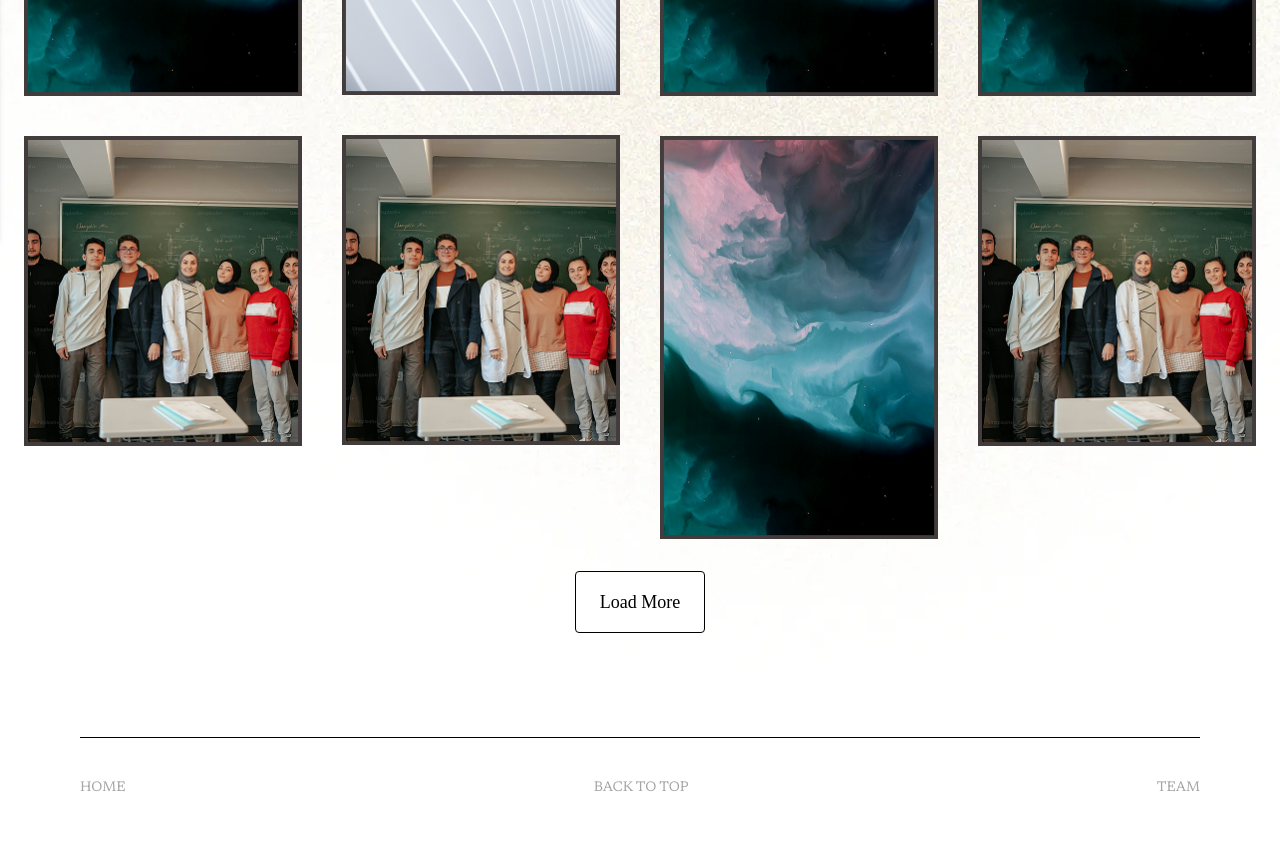
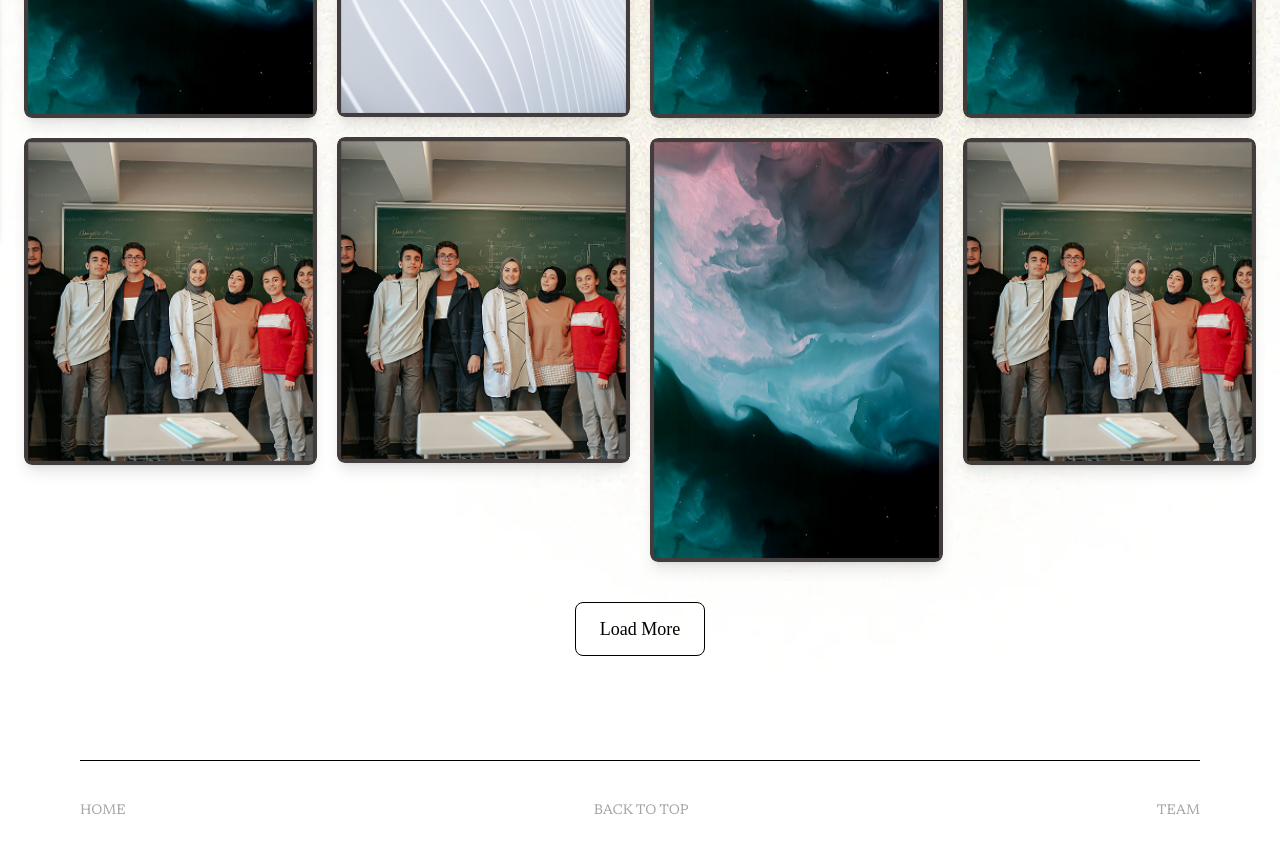
Before and after one commit to magcom-web/magcom, a React (Vite) app in the folder frontend/: page /event-gallery in a window 1280 px wide. Shown: the part 560-1404 px from the top of the page. Built offline with nearby package versions, Linux system fonts and the light colour scheme.

Commit message:
Updated event gallery

```diff
--- a/frontend/src/components/EventTile/Event.jsx
+++ b/frontend/src/components/EventTile/Event.jsx
@@ -1,18 +1,18 @@
 import React, { useState } from 'react';
 
-const images = [
-  './src/assets/event1.png',
-  './src/assets/event2.png',
-  './src/assets/event3.png',
-  './src/assets/event2.png',
-  './src/assets/event1.png',
-  './src/assets/event1.png',
-  './src/assets/event1.png',
-  './src/assets/event2.png',
-  './src/assets/event1.png',
-  './src/assets/event2.png',
-  './src/assets/event1.png',
-  './src/assets/event3.png',
+const events = [
+  { image: './src/assets/event1.png', description: 'Annual Fest - 2024' },
+  { image: './src/assets/event2.png', description: 'Tech Workshop: React & Node' },
+  { image: './src/assets/event3.png', description: 'Cultural Night with Performances' },
+  { image: './src/assets/event2.png', description: 'AI & ML Bootcamp' },
+  { image: './src/assets/event1.png', description: 'Photography Contest' },
+  { image: './src/assets/event1.png', description: 'Robotics Showcase' },
+  { image: './src/assets/event1.png', description: 'Eco Awareness Drive' },
+  { image: './src/assets/event2.png', description: 'Open Mic & Talent Show' },
+  { image: './src/assets/event1.png', description: 'Alumni Meet 2024' },
+  { image: './src/assets/event2.png', description: 'Startup Pitch Day' },
+  { image: './src/assets/event1.png', description: 'Blood Donation Camp' },
+  { image: './src/assets/event3.png', description: 'Art & Craft Exhibition' },
 ];
 
 export default function Event() {
@@ -20,32 +20,41 @@ export default function Event() {
   const [visibleCount, setVisibleCount] = useState(INITIAL_COUNT);
 
   const handleLoadMore = () => {
-    setVisibleCount(images.length);
+    setVisibleCount(events.length);
   };
 
-  const visibleImages = images.slice(0, visibleCount);
+  const visibleEvents = events.slice(0, visibleCount);
 
   return (
     <div className="p-6 min-h-screen">
-      {/* Masonry Grid */}
-      <div className="columns-1 sm:columns-2 md:columns-3 lg:columns-4 gap-10 space-y-10 max-w-7xl mx-auto">
-        {visibleImages.map((src, index) => (
-          <div key={index} className="break-inside-avoid overflow-hidden ">
+
+      {/* Masonry Layout */}
+      <div className="columns-1 sm:columns-2 md:columns-3 lg:columns-4 gap-5 max-w-7xl mx-auto space-y-5">
+        {visibleEvents.map((event, index) => (
+          <div
+            key={index}
+            className="relative overflow-hidden break-inside-avoid group rounded-lg shadow-lg"
+          >
             <img
-              src={src}
-              alt={`Gallery ${index}`}
-              className="w-full shadow-sm object-cover"
+              src={event.image}
+              alt={`Event ${index}`}
+              className="w-full object-cover rounded-lg transition-transform duration-300 group-hover:scale-105"
             />
+            <div className="absolute inset-0 bg-black bg-opacity-60 opacity-0 group-hover:opacity-100 transition-opacity duration-300 flex items-center justify-center px-2">
+              <p className="text-white text-center text-sm sm:text-base font-semibold">
+                {event.description}
+              </p>
+            </div>
           </div>
         ))}
       </div>
 
-      {/* Load More */}
-      {visibleCount < images.length && (
-        <div className="flex justify-center mt-8">
+      {/* Load More Button */}
+      {visibleCount < events.length && (
+        <div className="flex justify-center mt-10">
           <button
             onClick={handleLoadMore}
-            className="custom-inria px-6 py-4 bg-white text-black text-lg border border-black rounded hover:bg-gray-100 transition"
+            className="custom-inria px-6 py-3 border border-black text-black text-lg rounded-lg hover:bg-gray-50 transition"
           >
             Load More
           </button>
```
